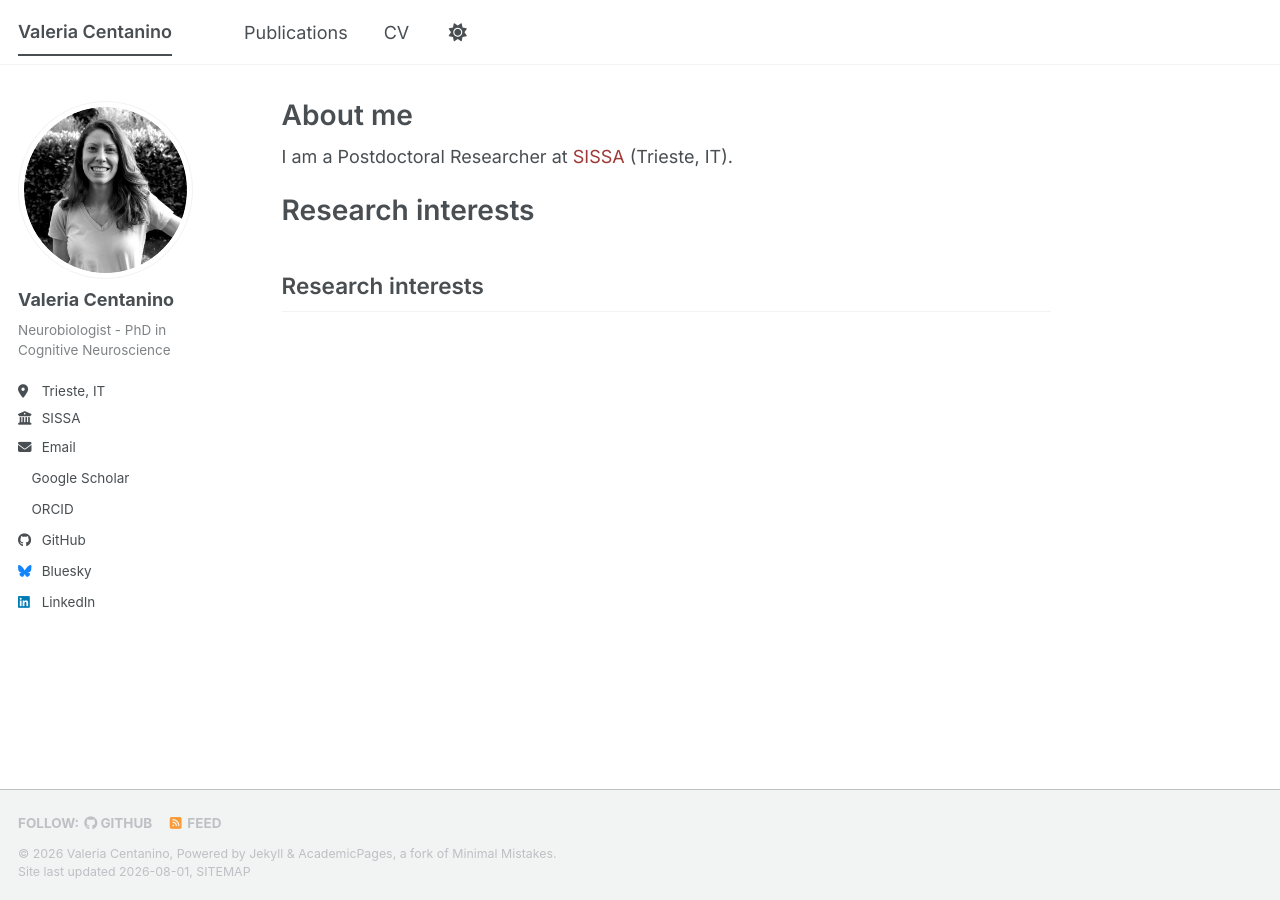
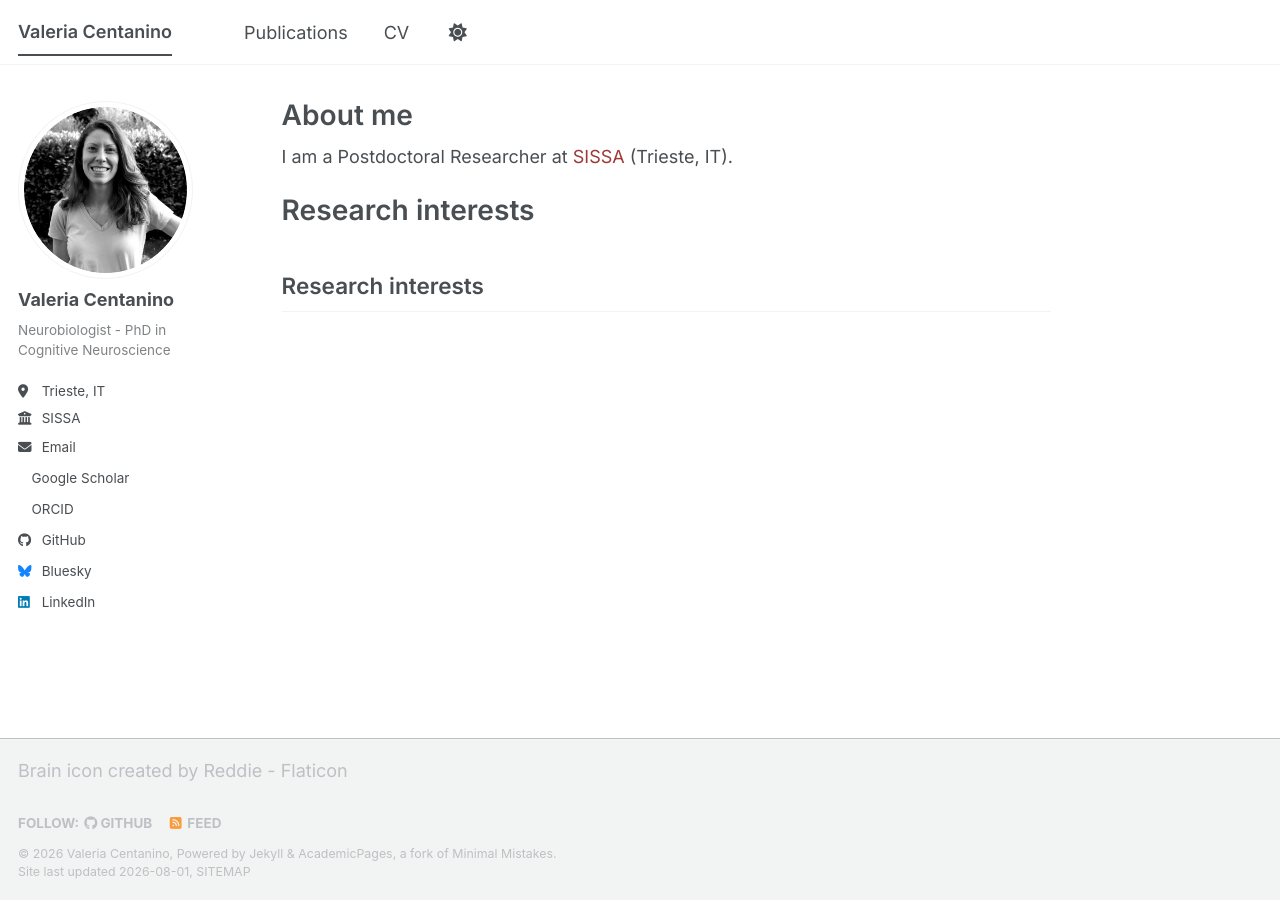
Before and after one commit to valecenta/valecenta.github.io, a Jekyll site: the page built from _pages/about.md, in a window 1280 px wide. Built offline with Jekyll 4.4.1, drawn with Linux system fonts in a browser that asks for light colours; a style sheet for code colours, icons or effects is not loaded.

Commit message:
cite favicon source

```diff
--- a/_includes/footer/custom.html
+++ b/_includes/footer/custom.html
@@ -3,4 +3,10 @@
 <!-- Support for MathJax -->
 <script id="MathJax-script" defer src="https://cdn.jsdelivr.net/npm/mathjax@4.0.0/tex-mml-chtml.js"></script>
 
+<p>
+  <a href="https://www.flaticon.com/free-icons/brain" title="brain icons">
+    Brain icon created by Reddie - Flaticon
+  </a>
+</p>
+
 <!-- end custom footer snippets -->
```
